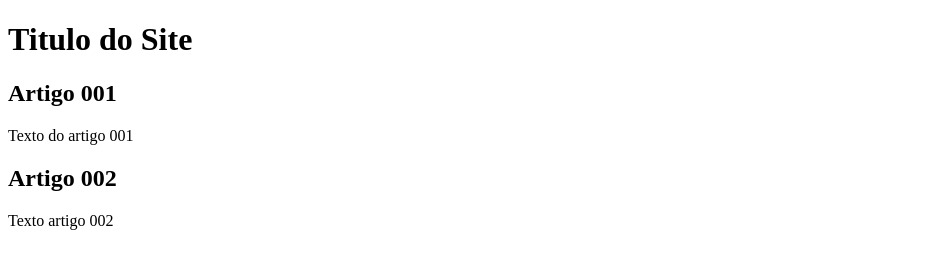
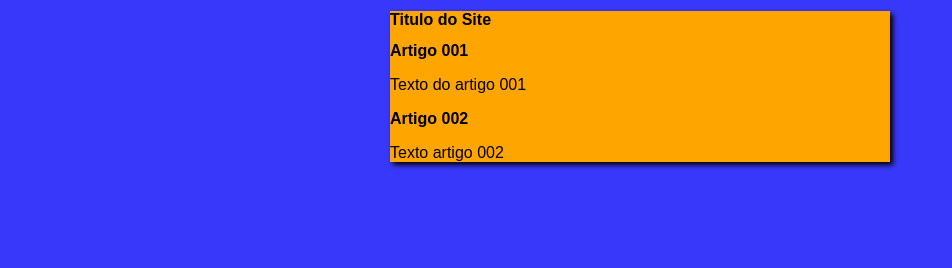
Before and after one commit to Jeter-S/projeto-site, a plain HTML site: page index.html in a window 1280 px wide. Shown: the whole page, without its empty margins (0-952 px from the left). Drawn offline with Linux system fonts and the light colour scheme.

Commit message:
iniciei o design

```diff
--- /dev/null
+++ b/estilos/style.css
@@ -0,0 +1,15 @@
+* {
+    font-family: Arial, Helvetica, sans-serif;
+    font-size: 16px;
+}
+
+body{
+    background-color: rgb(56, 56, 250);
+}
+
+main{
+    background-color: orange;
+    width: 500px;
+    margin: auto;
+    box-shadow: 3px 3px 5px rgb(0, 0, 0);
+}
--- a/index.html
+++ b/index.html
@@ -5,6 +5,7 @@
     <meta http-equiv="X-UA-Compatible" content="IE=edge">
     <meta name="viewport" content="width=device-width, initial-scale=1.0">
     <title>Titulo do Site</title>
+    <link rel="stylesheet" href="estilos/style.css">
 </head>
 <body>
     <main>
```
